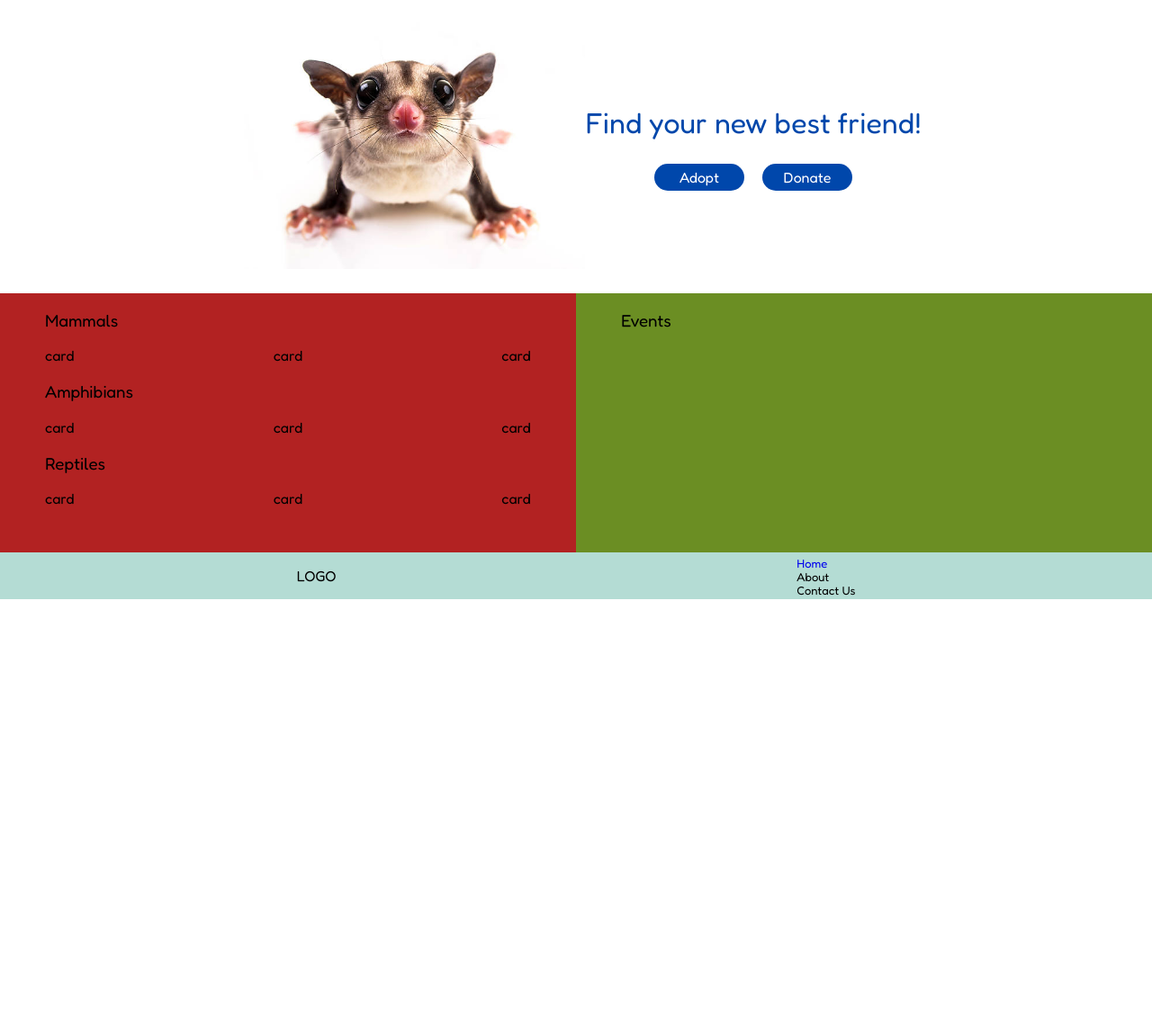
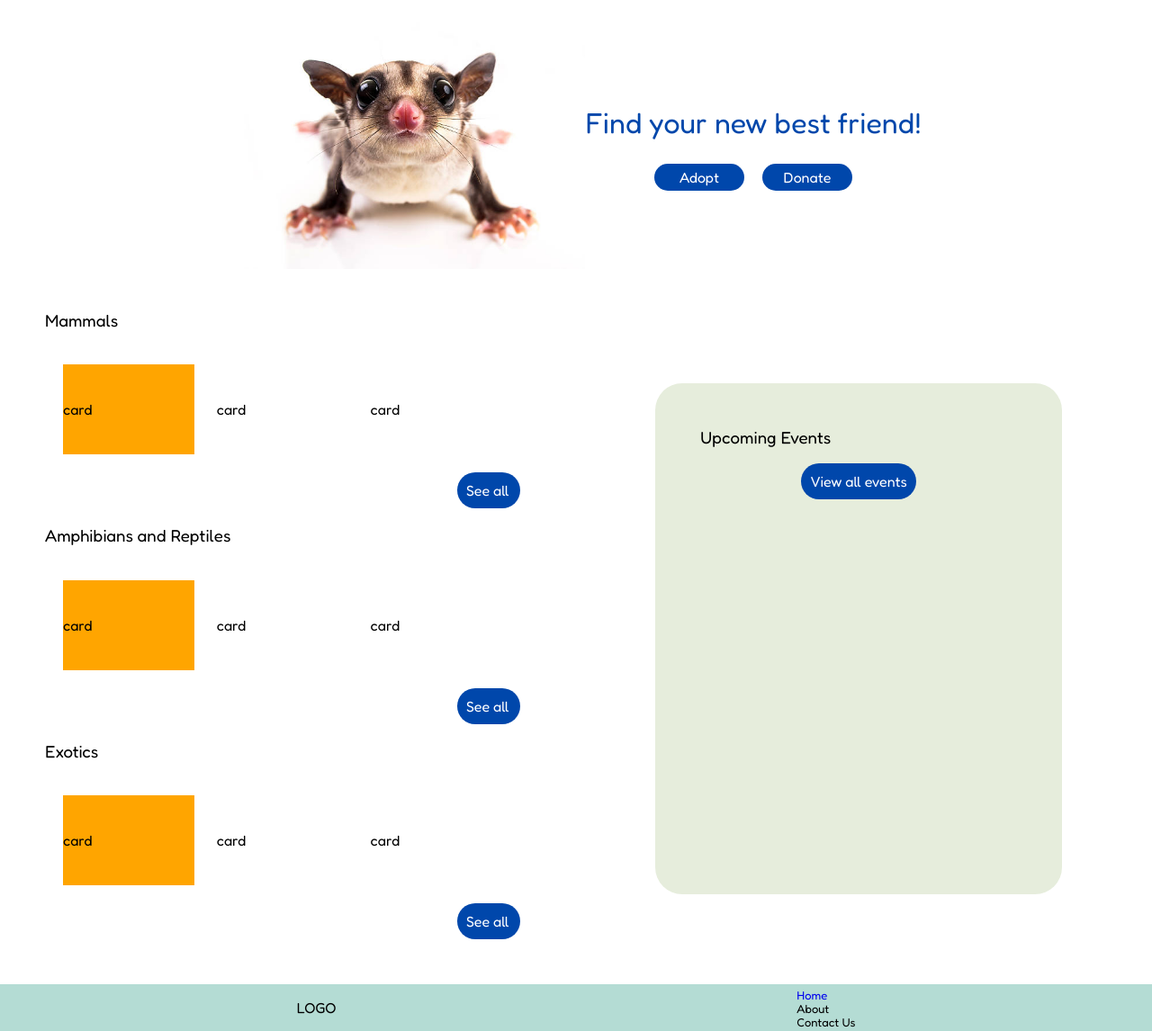
Before and after one commit to ericpham-1/care-for-critters, a Flask app: template templates/index.html in a window 1280 px wide. Shown: the part 76-1222 px from the top of the page at 90% size. Before the commit the page ends 742 px from the top, so only its background shows below. Run offline with Flask 3, Linux system fonts and the light colour scheme; the template is opened without the code that fills it, so the values that code supplies are empty; some libraries are stand-ins or nearby versions.

Commit message:
Added events in main page - changed the db setup scripts to add events

```diff
--- a/app.py
+++ b/app.py
@@ -1,4 +1,4 @@
-from flask import Flask, jsonify
+from flask import Flask, jsonify, render_template
 import os
 from dotenv import load_dotenv
 import MySQLdb
@@ -27,11 +27,23 @@ def get_db_connection():
 def index():
     conn = get_db_connection()
     cursor = conn.cursor()
-    cursor.execute("SELECT 'Hello, World!' as message")
-    result = cursor.fetchone()
+    cursor.execute("SELECT EventName, EventLocation, EventDate FROM FUNDRAISER ORDER BY EventDate")
+    events = cursor.fetchall()
     cursor.close()
     conn.close()
-    return jsonify(result)
+    return render_template('index.html', events=events)
+
+@app.route('/donate')
+def get_donation():
+    return render_template('donate.html')
+
+@app.route('/fundraisers')
+def get_fundraisers():
+    return render_template('fundraisers.html')
+
+@app.route('/adopt')
+def get_adoptions():
+    return render_template('adopt.html')
 
 @app.route('/shelters')
 def get_shelters():
--- a/templates/index.html
+++ b/templates/index.html
@@ -36,52 +36,73 @@
     </div>
     <!-- Animals and Events section-->
      <div style="display: flex; flex-direction: row; justify-content: center;">
-        <div style=" background-color: firebrick; width: 50%; padding-left: 50px; padding-right: 50px; padding-bottom: 50px;">
-            <div>
+        <div style=" width: 60%; padding-left: 50px; padding-right: 50px; padding-bottom: 50px;">
+            <div style="display: flex; flex-direction: column;">
                 <h3 style="font-weight: 400;">Mammals</h3>
-                <div style="display: flex; flex-direction: row; justify-content: space-between;">
-                    <div>
+                <div style="display: flex; flex-direction: row; justify-content: space-between; height: 100px; margin: 20px;">
+                    <div style="height: 100%; width: 30%; align-content: center; background-color: orange;">
                         card
                     </div>
-                    <div>
+                    <div style="height: 100%; width: 30%; align-content: center;">
                         card
                     </div>
-                    <div>
+                    <div style="height: 100%; width: 30%; align-content: center;">
                         card
                     </div>
                 </div>
+                <div style="display: flex; justify-content: right;">
+                <a style="background-color: #0047ab;padding: 10px; border-radius: 20px; color: white; width: 50px;">See all</a>
+                </div>
             </div>
-            <div>
-                <h3 style="font-weight: 400;"> Amphibians</h3>
-                                <div style="display: flex; flex-direction: row; justify-content: space-between;">
-                    <div>
+            <div style="display: flex; flex-direction: column;">
+                <h3 style="font-weight: 400;">Amphibians and Reptiles</h3>
+                <div style="display: flex; flex-direction: row; justify-content: space-between; height: 100px; margin: 20px;">
+                    <div style="height: 100%; width: 30%; align-content: center; background-color: orange;">
                         card
                     </div>
-                    <div>
+                    <div style="height: 100%; width: 30%; align-content: center;">
                         card
                     </div>
-                    <div>
+                    <div style="height: 100%; width: 30%; align-content: center;">
                         card
                     </div>
                 </div>
+                <div style="display: flex; justify-content: right;">
+                <a style="background-color: #0047ab;padding: 10px; border-radius: 20px; color: white; width: 50px;">See all</a>
+                </div>
             </div>
-            <div>
-                <h3 style="font-weight: 400;">Reptiles</h3>
-                                <div style="display: flex; flex-direction: row; justify-content: space-between;">
-                    <div>
+            <div style="display: flex; flex-direction: column;">
+                <h3 style="font-weight: 400;">Exotics </h3>
+                <div style="display: flex; flex-direction: row; justify-content: space-between; height: 100px; margin: 20px;">
+                    <div style="height: 100%; width: 30%; align-content: center; background-color: orange;">
                         card
                     </div>
-                    <div>
+                    <div style="height: 100%; width: 30%; align-content: center;">
                         card
                     </div>
-                    <div>
+                    <div style="height: 100%; width: 30%; align-content: center;">
                         card
                     </div>
                 </div>
+                <div style="display: flex; justify-content: right;">
+                <a style="background-color: #0047ab;padding: 10px; border-radius: 20px; color: white; width: 50px;">See all</a>
+                </div>
             </div>
         </div>
-        <div style="background-color: olivedrab; width: 50%; width: 50%; padding-left: 50px; padding-right: 50px;">
-            <h3 style="font-weight: 400;">Events</h3>
+        <div style="background-color: #e6eddc; width: 40%; padding-left: 50px; padding-right: 50px; margin: 100px; border-radius: 30px; padding-top: 30px;">
+            <h3 style="font-weight: 400;"> Upcoming Events</h3>
+            <div style="width: 100%; height: fit-content; display: flex; flex-direction: column; gap: 20px;">
+                {% for event in events %}
+                    <div style="background-color: #b4dcd4; line-height: 8px; border-radius: 20px; padding-left: 30px; padding-right: 30px; padding-top: 10px; padding-bottom: 10px;">
+                        <p style="font-weight: 500; font-size: large;">{{event.EventName}}</p>
+                        <p>{{event.EventDate}}</p>
+                        <p>{{event.EventLocation}}</p>
+                    </div>
+                {% endfor %}
+                <div style="justify-content: center; display: flex;">
+                    <a style="background-color: #0047ab; text-align: center; color: white; padding: 10px; border-radius: 20px;">View all events</a>
+                </div>
+            </div>
         </div>
      </div>
 </body>
```
Also changed, not shown: create_tables.sql (+14 -0 lines), insert_data.sql (+7 -1 lines).
